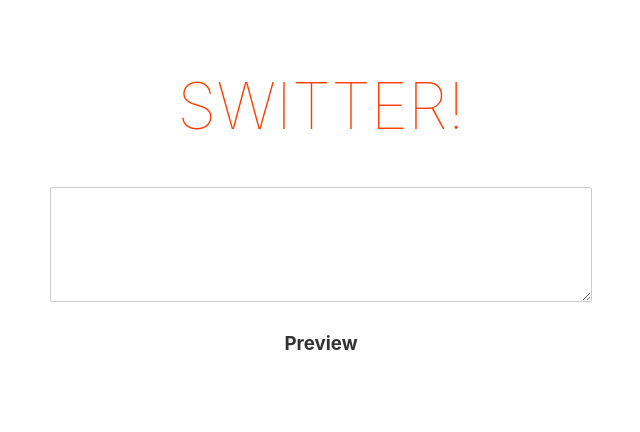
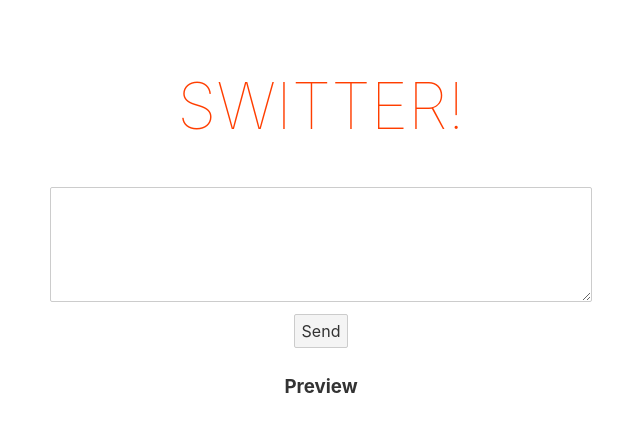
Before and after one commit to edobxt/slam4-21-svelte, a Svelte app: page / in a window 1280 px wide. Shown: the top 432 px of the page, without its empty margins (319-959 px from the left). Built offline with nearby package versions, Linux system fonts and the light colour scheme.

Commit message:
Ajout du bouton + fonction saveMessage

```diff
--- a/src/App.svelte
+++ b/src/App.svelte
@@ -1,17 +1,30 @@
 <script>
 	export let name;
     let message = "";
+    let messages = [];
 
     const updateMessage = (event) => {
         console.log(event.target.value);
         message = event.target.value;
     }
 
+    const saveMessage = () => {
+        const newMessage = {
+            id: Date.now(),
+            text: message,
+            author: "Jonathan"
+        };
+
+        messages = [newMessage, ...messages];
+        console.log('messages', messages);
+    }
 </script>
 
 <main>
 	<h1>{name}!</h1>
     <textarea cols="50" rows="5" on:input={updateMessage}></textarea>
+    <br>
+    <button on:click={saveMessage}>Send</button>
     <div>
         <h3>Preview</h3>
         {message}
```
